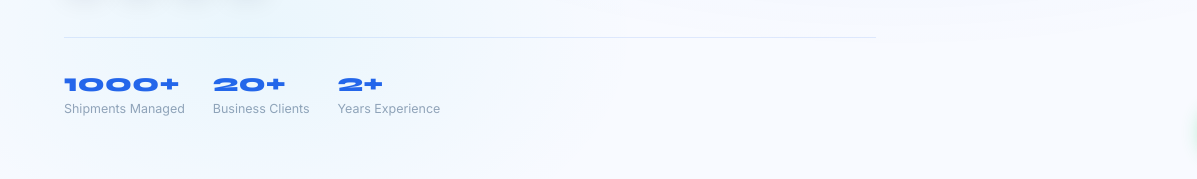
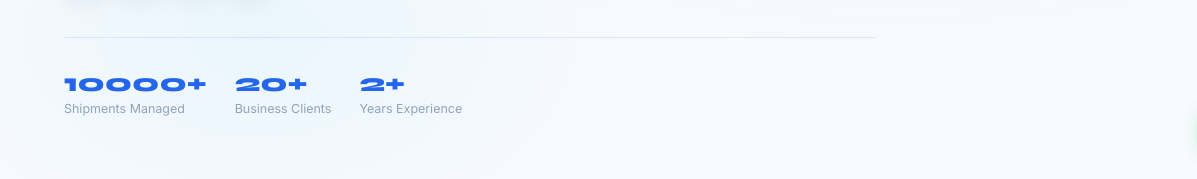
Before and after one commit to abhishekguptamzp1512-png/portfolio, a plain HTML site: page index.html in a window 1280 px wide. Shown: the part 621-800 px from the top of the page, 0-1197 px from the left. Drawn offline with Linux system fonts and the light colour scheme.

Commit message:
Update index.html

```diff
--- a/index.html
+++ b/index.html
@@ -1263,7 +1263,7 @@ footer {
       </div>
       <div class="hero-stats">
         <div>
-          <div class="hero-stat-num">1000+</div>
+          <div class="hero-stat-num">10000+</div>
           <div class="hero-stat-label">Shipments Managed</div>
         </div>
         <div>
```
